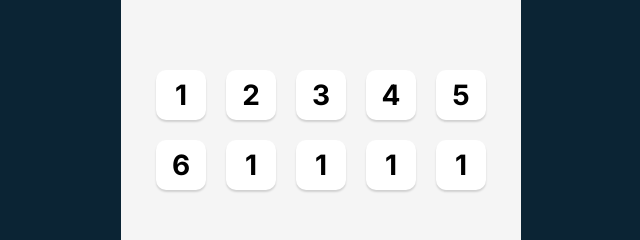
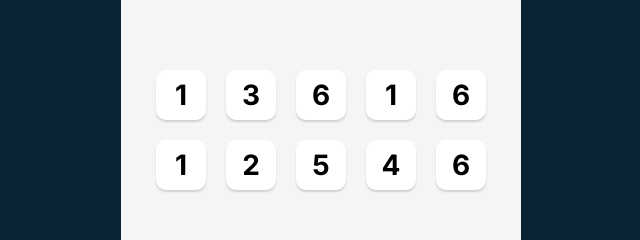
Before and after one commit to BlladeRunner/Tenzies, a React (Vite) app: page / in a window 1280 px wide. Shown: the part 270-510 px from the top of the page, without its empty margins (319-959 px from the left). Built offline with nearby package versions, Linux system fonts and the light colour scheme.

Commit message:
useState implementation

```diff
--- a/App.jsx
+++ b/App.jsx
@@ -1,20 +1,17 @@
+import React from "react";
 import Die from "./Die";
 
 export default function App() {
+  const [dice, setDie] = React.useState(generateAllNewDice());
+  function generateAllNewDice() {
+    return new Array(10).fill(0).map(() => Math.ceil(Math.random() * 6));
+  }
+
+  const diceElement = dice.map((num) => <Die value={num} />);
+
   return (
     <main>
-      <div className="dice-container">
-        <Die value={1} />
-        <Die value={2} />
-        <Die value={3} />
-        <Die value={4} />
-        <Die value={5} />
-        <Die value={6} />
-        <Die value={1} />
-        <Die value={1} />
-        <Die value={1} />
-        <Die value={1} />
-      </div>
+      <div className="dice-container">{diceElement}</div>
     </main>
   );
 }
```
